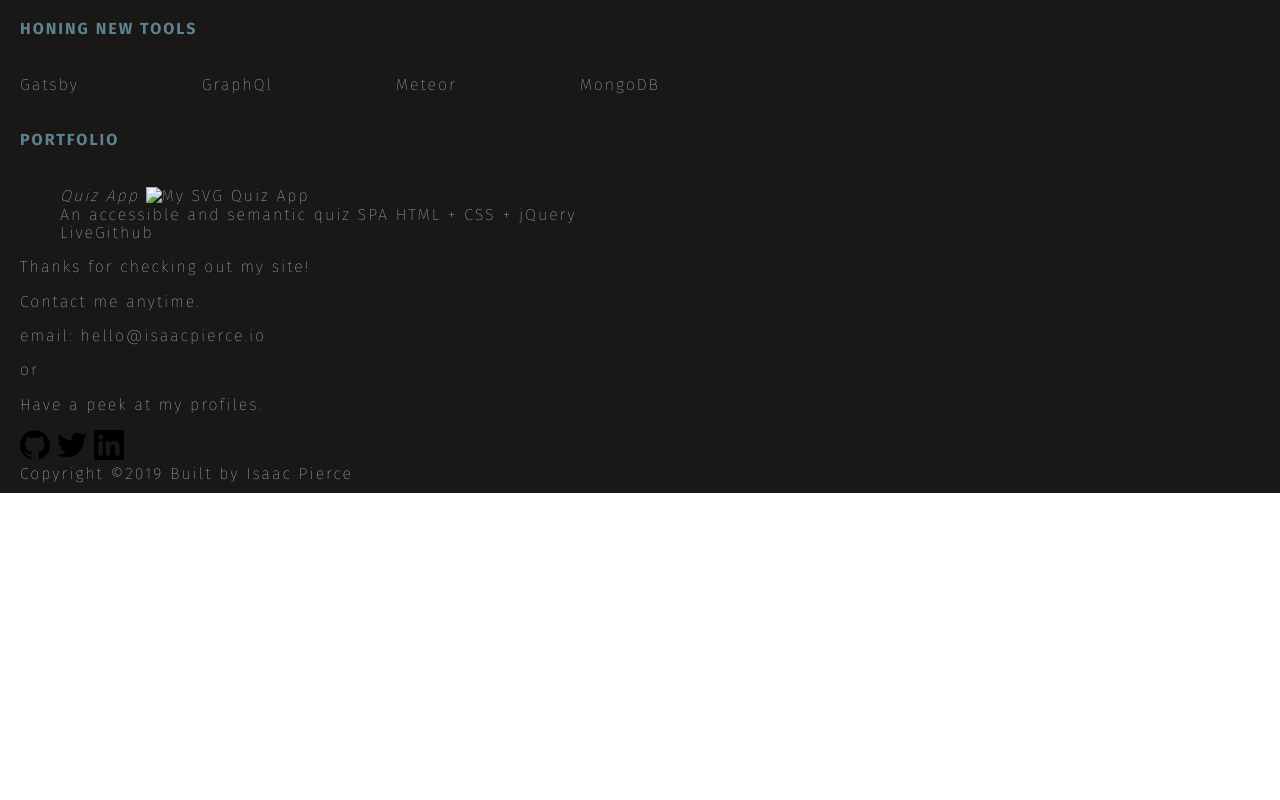
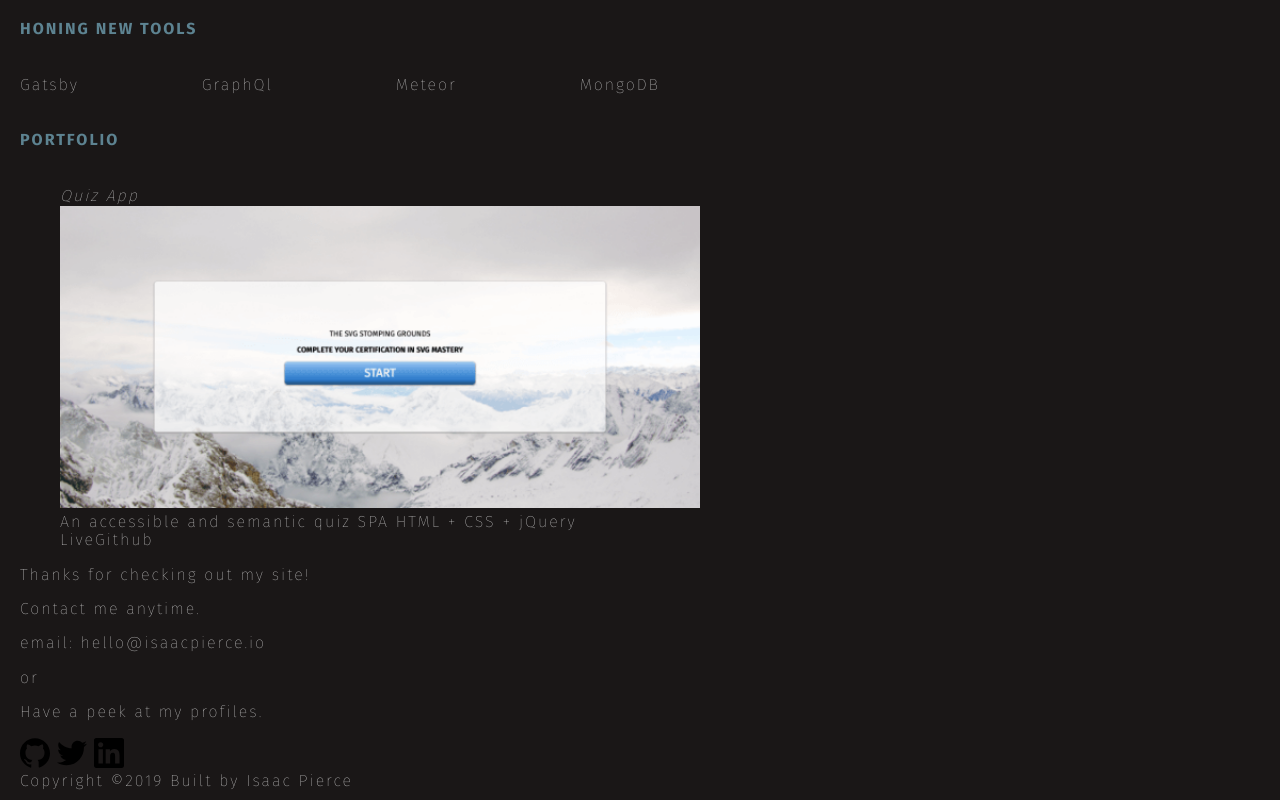
Before and after one commit to isaacdpierce/portfolio-wireframe, a plain HTML site: page index.html in a window 1280 px wide. Shown: the part 1415-2215 px from the top of the page. Before the commit the page ends 1908 px from the top, so only its background shows below. Drawn offline with Linux system fonts and the light colour scheme; the site is published under a folder, as on GitHub Pages, so addresses that start at the root find nothing.

Commit message:
Update index.html

```diff
--- a/index.html
+++ b/index.html
@@ -170,7 +170,7 @@
                 target="_blank"
                 ><img
                   class="slide__img"
-                  src="/images/svg-app.png"
+                  src="images/svg-app.png"
                   alt="My SVG Quiz App"
               /></a>
               <figcaption>
```
